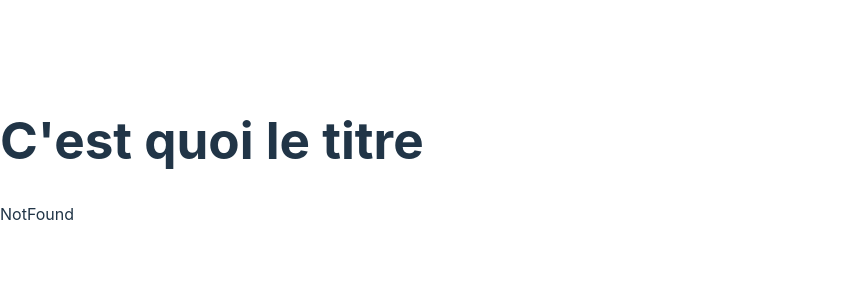
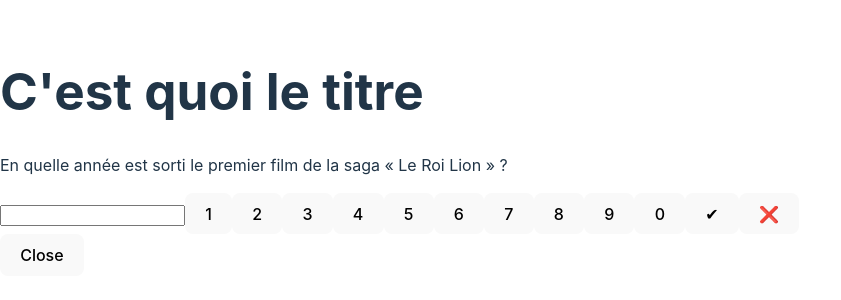
Before and after one commit to Chaomans/Escape_Game_Birthday, a React (Vite) app: page /question/1 in a window 1280 px wide. Shown: the part 248-548 px from the top of the page, without its empty margins (0-841 px from the left). Built offline with nearby package versions, Linux system fonts and the light colour scheme.

Commit message:
Questions display

```diff
--- a/src/App/App.tsx
+++ b/src/App/App.tsx
@@ -1,29 +1,30 @@
-import {
-  Route,
-  RouterProvider,
-  createBrowserRouter,
-  createRoutesFromElements,
-} from "react-router-dom";
+import { Route, Routes, useLocation } from "react-router-dom";
 
 //Pages
 import Home from "../pages/Home/Home";
 import RootLayout from "../layouts/RootLayout/RootLayout";
 import NotFound from "../pages/NotFound/NotFound";
-
-const router = createBrowserRouter(
-  createRoutesFromElements(
-    <Route path="/" element={<RootLayout />}>
-      <Route index element={<Home />} />
-      <Route path="*" element={<NotFound />} />
-    </Route>
-  ),
-  {
-    basename: import.meta.env.PROD ? "/Escape_Game_Birthday/" : "/",
-  }
-);
+import { ProblemModal } from "../components/Problem/ProblemModal";
 
 const App = () => {
-  return <RouterProvider router={router} />;
+  const location = useLocation();
+  const background = location.state && location.state.background;
+  return (
+    <>
+      <Routes location={background || location}>
+        <Route path="/" element={<RootLayout />}>
+          <Route index element={<Home />} />
+          <Route path="/question/:id" element={<ProblemModal />} />
+          <Route path="*" element={<NotFound />} />
+        </Route>
+      </Routes>
+      {background && (
+        <Routes>
+          <Route path="/question/:id" element={<ProblemModal />} />
+        </Routes>
+      )}
+    </>
+  );
 };
 
 export default App;
--- a/src/components/Keyboard/Keyboard.tsx
+++ b/src/components/Keyboard/Keyboard.tsx
@@ -4,7 +4,7 @@ import Key from "../Key/Key";
 const Keyboard = () => {
   const values = "1234567890✔❌";
 
-  const [currentValue, setCurrentValue] = useState<string>("");
+  const [currentValue, setCurrentValue] = useState<string>();
 
   const handleKeyPressed = (value: string) => {
     if (value === "✔") {
--- /dev/null
+++ b/src/components/Problem/ProblemModal.tsx
@@ -0,0 +1,43 @@
+import { useNavigate, useParams } from "react-router-dom";
+import Keyboard from "../Keyboard/Keyboard";
+import { data } from "../../data/data";
+import { Answer, Problem, Question, Theme } from "../../utils/types";
+import { useEffect, useState } from "react";
+
+export const ProblemModal = () => {
+  const { id } = useParams();
+  const [problem, setProblem] = useState<Problem>();
+  const navigate = useNavigate();
+
+  useEffect(() => {
+    if (id) {
+      const newQuestion = data.questions.find(
+        (q) => q.id === parseInt(id)
+      ) as Question;
+      const newAnswer = data.answers.find(
+        (a) => a.id === parseInt(id)
+      ) as Answer;
+      const newTheme = data.themes.find(
+        (t) => t.id === newQuestion.theme_id
+      ) as Theme;
+      setProblem({
+        question: newQuestion,
+        answer: newAnswer,
+        theme: newTheme,
+      });
+    }
+  }, [id]);
+
+  return (
+    <>
+      {problem && (
+        <div className="problem">
+          <p className="question">{problem.question.text}</p>
+          <Keyboard />
+          <button onClick={() => navigate(-1)}>Close</button>
+        </div>
+      )}
+      {!problem && <div className="NotFound">NO</div>}
+    </>
+  );
+};
--- a/src/components/Timer/Timer.tsx
+++ b/src/components/Timer/Timer.tsx
@@ -1,4 +1,4 @@
-import { useEffect, useState } from "react";
+import { useState } from "react";
 
 type TimerProps = {
   limit: number;
@@ -16,11 +16,6 @@ const Timer = ({ limit }: TimerProps) => {
       ? false
       : JSON.parse(localStorage.getItem("isTimerRunning") ?? "false")
   );
-
-  console.table({
-    end: endTime,
-    last: lasted,
-  });
 
   const timerVar: { timer: NodeJS.Timeout | null; last: number } = {
     timer: null,
@@ -59,7 +54,6 @@ const Timer = ({ limit }: TimerProps) => {
     setLasted(0);
   };
 
-  useEffect(() => {
   if (isRunning) {
     timerVar.timer = setInterval(() => {
       const newLasted = endTime - Date.now();
@@ -71,7 +65,6 @@ const Timer = ({ limit }: TimerProps) => {
       setLasted(newLasted);
     }, 1000);
   }
-  });
 
   return (
     <div className="timer">
--- a/src/main.tsx
+++ b/src/main.tsx
@@ -2,9 +2,14 @@ import { StrictMode } from "react";
 import { createRoot } from "react-dom/client";
 import App from "./App/App.tsx";
 import "./index.css";
+import { BrowserRouter } from "react-router-dom";
 
 createRoot(document.getElementById("root")!).render(
   <StrictMode>
-    <App />
+    <BrowserRouter
+      basename={import.meta.env.PROD ? "/Escape_Game_Birthday/" : "/"}
+    >
+      <App />
+    </BrowserRouter>
   </StrictMode>
 );
--- a/src/pages/Home/Home.tsx
+++ b/src/pages/Home/Home.tsx
@@ -1,10 +1,16 @@
-import Keyboard from "../../components/Keyboard/Keyboard";
+import { Link, useLocation } from "react-router-dom";
 import Timer from "../../components/Timer/Timer";
 
 const Home = () => {
+  const location = useLocation();
+  const ids = "123456789";
   return (
     <>
-      <Keyboard />
+      {ids.split("").map((id) => (
+        <Link to={"/question/" + id} state={{ background: location }}>
+          {`Q${id}`}
+        </Link>
+      ))}
       <Timer limit={120} />
     </>
   );
--- a/src/utils/types.ts
+++ b/src/utils/types.ts
@@ -25,3 +25,9 @@ export type Theme = {
   name: string,
   icon: string
 };
+
+export type Problem = {
+  question: Question,
+  answer: Answer,
+  theme: Theme
+}
```
Lines whose indentation alone changed are shown as unchanged.
